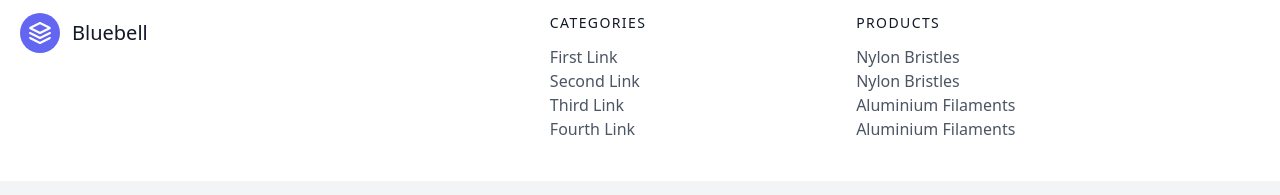
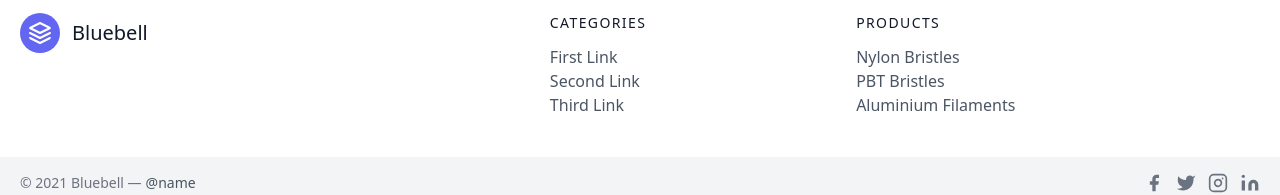
Before and after one commit to khushi-kothari/Purplebell, a Next.js app: page / in a window 1280 px wide. Shown: the part 4584-4779 px from the top of the page. Built offline with nearby package versions, Linux system fonts and the light colour scheme.

Commit message:
Made some changes

```diff
--- a/pages/index.js
+++ b/pages/index.js
@@ -267,9 +267,6 @@ export default function Home() {
                   <li>
                     <a className="text-gray-600 hover:text-gray-800 cursor-pointer">Third Link</a>
                   </li>
-                  <li>
-                    <a className="text-gray-600 hover:text-gray-800 cursor-pointer">Fourth Link</a>
-                  </li>
                 </nav>
               </div>
               <div className="lg:w-1/4 md:w-1/2 w-full px-4">
@@ -279,10 +276,7 @@ export default function Home() {
                     <a className="text-gray-600 hover:text-gray-800 cursor-pointer">Nylon Bristles</a>
                   </li>
                   <li>
-                    <a className="text-gray-600 hover:text-gray-800 cursor-pointer">Nylon Bristles</a>
-                  </li>
-                  <li>
-                    <a className="text-gray-600 hover:text-gray-800 cursor-pointer">Aluminium Filaments</a>
+                    <a className="text-gray-600 hover:text-gray-800 cursor-pointer">PBT Bristles</a>
                   </li>
                   <li>
                     <a className="text-gray-600 hover:text-gray-800 cursor-pointer">Aluminium Filaments</a>
```
